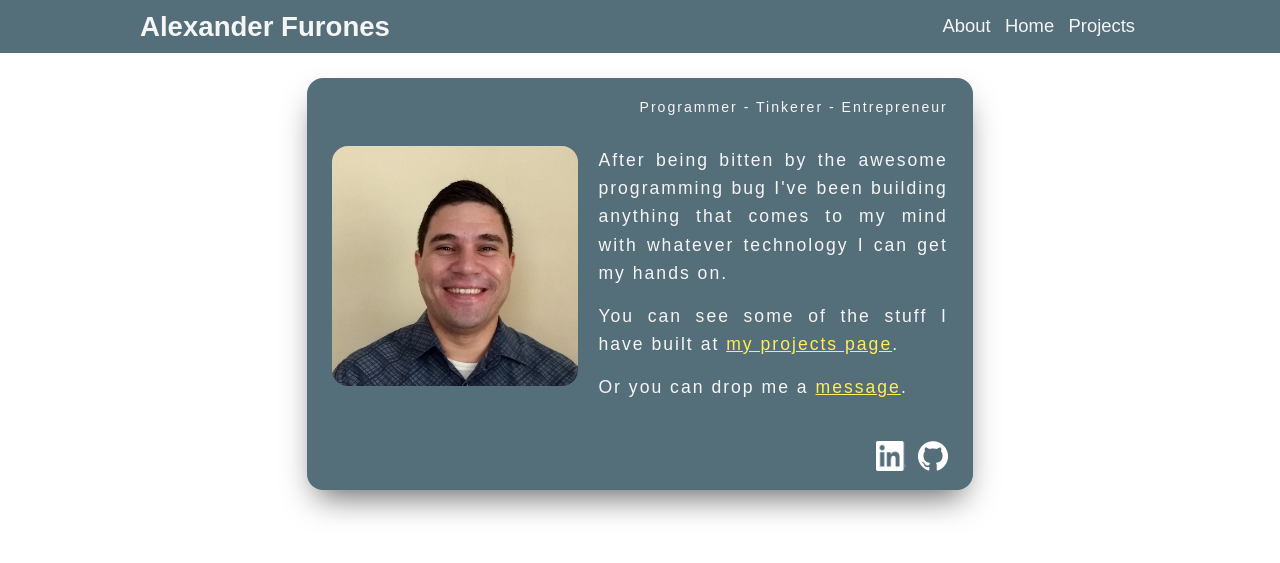
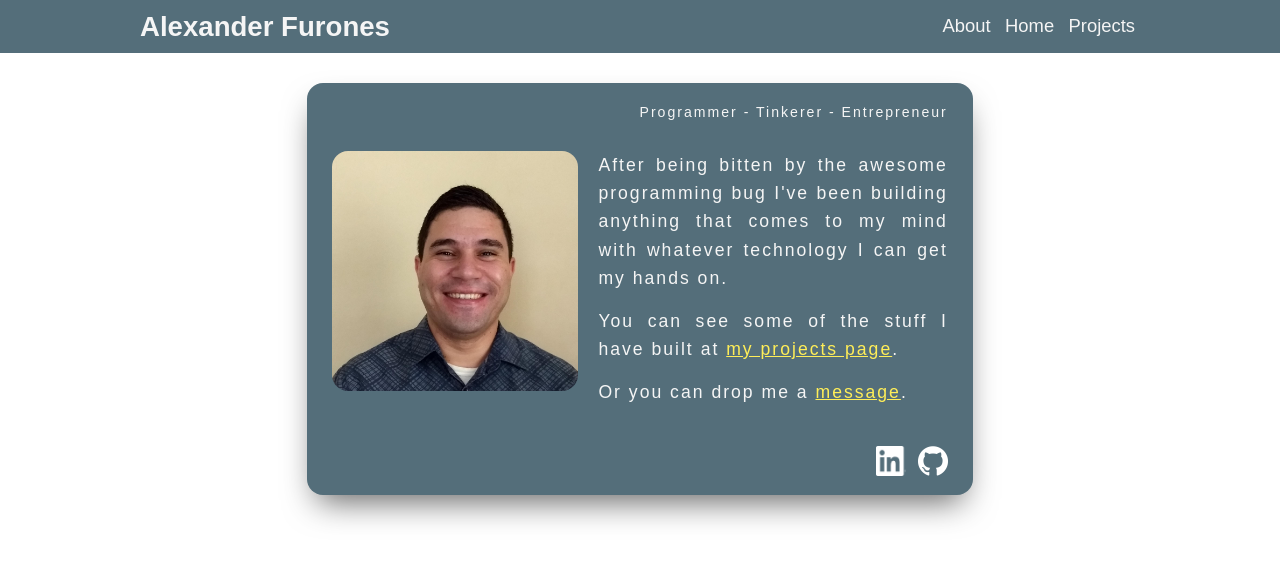
Before and after one commit to alexfuro/portfolio, a Jekyll site: the page built from index.html, in a window 1280 px wide. Shown: the top 563 px of the page. Built offline with Jekyll 4.4.1, drawn with Linux system fonts in a browser that asks for light colours.

Commit message:
Add extra vertical space around content

```diff
--- a/css/main.scss
+++ b/css/main.scss
@@ -28,6 +28,6 @@ body {
 }
 .content {
   width: 80%;
-  padding: 25px 0;
+  padding: 30px 0;
   margin: 0 auto;
 }
```
